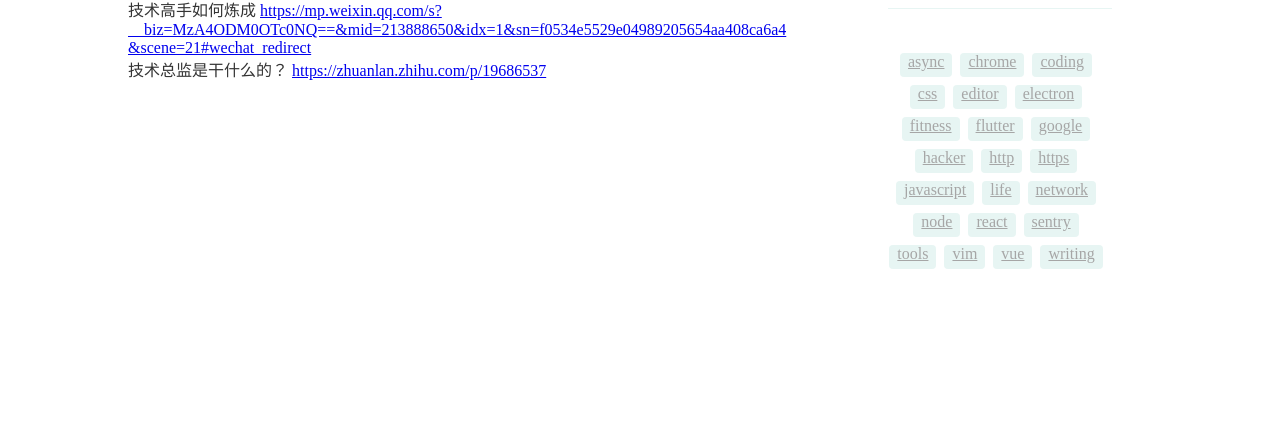
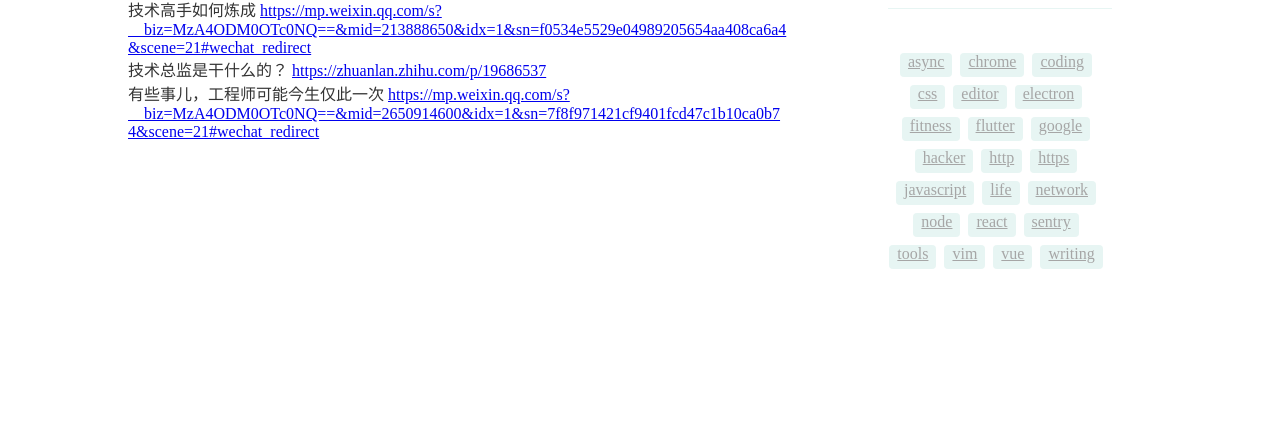
Before and after one commit to hzzheng/blog, a Gatsby site: page /weekly/62 in a window 1280 px wide. Shown: the part 371-800 px from the top of the page. Built offline with nearby package versions, Linux system fonts and the light colour scheme; Gatsby itself is replaced by a stand-in of ours; some packages are replaced by stand-ins of ours; some icons are missing; what typography-theme-fairy-gates would draw is missing.

Commit message:
chore: update

```diff
--- a/src/weekly/62.md
+++ b/src/weekly/62.md
@@ -17,3 +17,4 @@ tags: ["weekly"]
 ### 认知提升
 1. 技术高手如何炼成 https://mp.weixin.qq.com/s?__biz=MzA4ODM0OTc0NQ==&mid=213888650&idx=1&sn=f0534e5529e04989205654aa408ca6a4&scene=21#wechat_redirect
 2. 技术总监是干什么的？ https://zhuanlan.zhihu.com/p/19686537
+3. 有些事儿，工程师可能今生仅此一次 https://mp.weixin.qq.com/s?__biz=MzA4ODM0OTc0NQ==&mid=2650914600&idx=1&sn=7f8f971421cf9401fcd47c1b10ca0b74&scene=21#wechat_redirect
```
